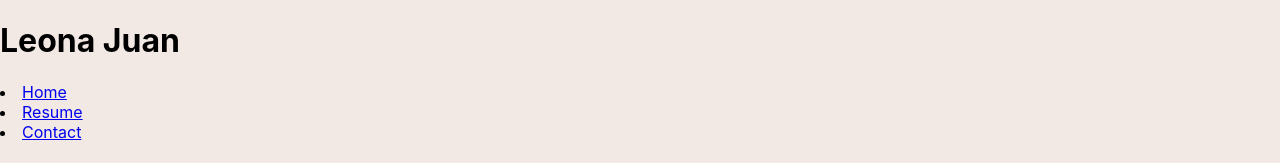
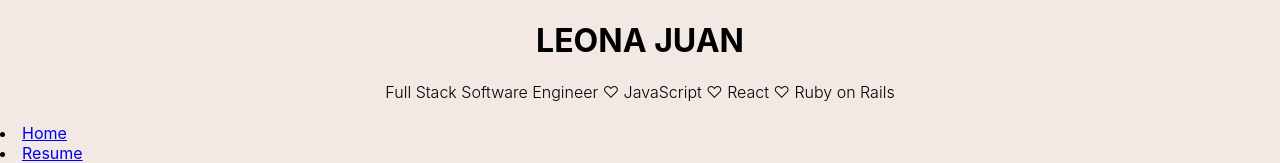
Before and after one commit to leonajuan/portfolio, a React (Create React App) app: page / in a window 1280 px wide. Shown: the top 163 px of the page. Built offline with nearby package versions, Linux system fonts and the light colour scheme.

Commit message:
some styling

```diff
--- a/src/App.css
+++ b/src/App.css
@@ -1,5 +1,15 @@
 * {
   background-color: #f2e9e4;
+}
+
+.header {
+  text-transform: uppercase;
+  text-align: center;
+}
+
+.subheader {
+  font-weight: 300;
+  text-align: center;
 }
 
 .about-icons {
--- a/src/components/About.js
+++ b/src/components/About.js
@@ -7,13 +7,13 @@ function About() {
       <h2>a full stack software engineer.</h2>
       <img className='profile-photo' src={headshot} alt='Leona Juan' />
       <p>Detail-oriented, results-driven and technical full stack software engineer with 3+ years of professional experience in digital media, marketing and public relations. Thrive when creating programs incorporating past success in communications to expand technical full stack development and UX/UI projects. Challenged when developing innovative business operations and projects in both collaborative teams and independent work.</p>
-      <a href='https://www.linkedin.com/in/leona-cjuan/'>
+      <a href='https://www.linkedin.com/in/leona-cjuan/' target='_blank'>
         <img className='about-icons' src='https://www.edigitalagency.com.au/wp-content/uploads/new-linkedin-logo-white-black-png.png' alt='LinkedIn logo' />
       </a>
       <a href='mailto:leonacjuan@gmail.com'>
         <img className='about-icons' src='https://cdn-icons-png.flaticon.com/512/561/561188.png' alt='Email' />
       </a>
-      <a href='https://github.com/leonajuan'>
+      <a href='https://github.com/leonajuan' target='_blank'>
         <img className='about-icons' src='https://cdn-icons-png.flaticon.com/512/25/25231.png' alt='GitHub logo' />
       </a>
     </div>
--- a/src/components/Header.js
+++ b/src/components/Header.js
@@ -1,6 +1,9 @@
 function Header() {
   return (
-    <h1>Leona Juan</h1>
+    <div>
+      <h1 className='header'>Leona Juan</h1>
+      <h4 className='subheader'>Full Stack Software Engineer ♡ JavaScript ♡ React ♡ Ruby on Rails</h4>
+    </div>
   )
 }
 
```
